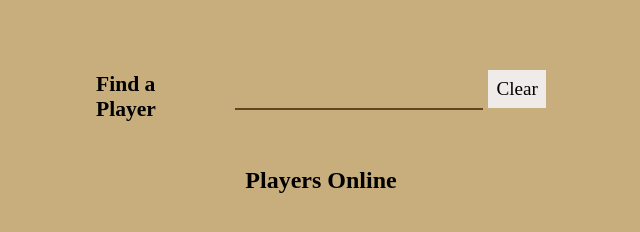
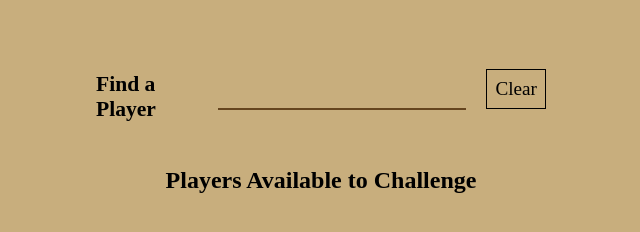
Before and after one commit to CarpetFloor/QuickIronWeb, a website: page Pages/playerBrowser.html in a window 1280 px wide. Shown: the whole page, without its empty margins (319-959 px from the left). Drawn offline with Linux system fonts and the light colour scheme; a web font is replaced by a local one.

Commit message:
More client player list styling

```diff
--- a/Pages/playerBrowser.html
+++ b/Pages/playerBrowser.html
@@ -11,7 +11,7 @@
             <button class="inputClearButton">Clear</button>
         </div>
 
-        <p class="title">Players Online</p>
+        <p class="title">Players Available to Challenge</p>
         <div id="playersContainer"></div>
     </div>
 </body>
--- a/style.css
+++ b/style.css
@@ -28,9 +28,9 @@ iframe {
 }
 
 .menuButton, button {
-    border: none;
+    border: 1px solid black;
+    background-color: transparent;
     outline: none;
-    background-color: #EFEBE9;
     text-decoration: none;
     color: black;
     font-size: 1.8em;
@@ -58,15 +58,15 @@ iframe {
 .header .inputHeading {
     font-size: 1.35em;
     font-weight: bold;
-    margin-right: 15px;
 }
 .header input {
     height: fit-content;
     outline: none;
     border: none;
-    background-color: rgba(1, 1, 1, 0);
+    background-color: transparent;
     border-bottom: 2px solid #65451F;
-    margin-right: 5px;
+    margin-left: 5px;
+    margin-right: 20px;
 }
 .header .inputClearButton {
     font-size: var(--standardFontSize);
```
